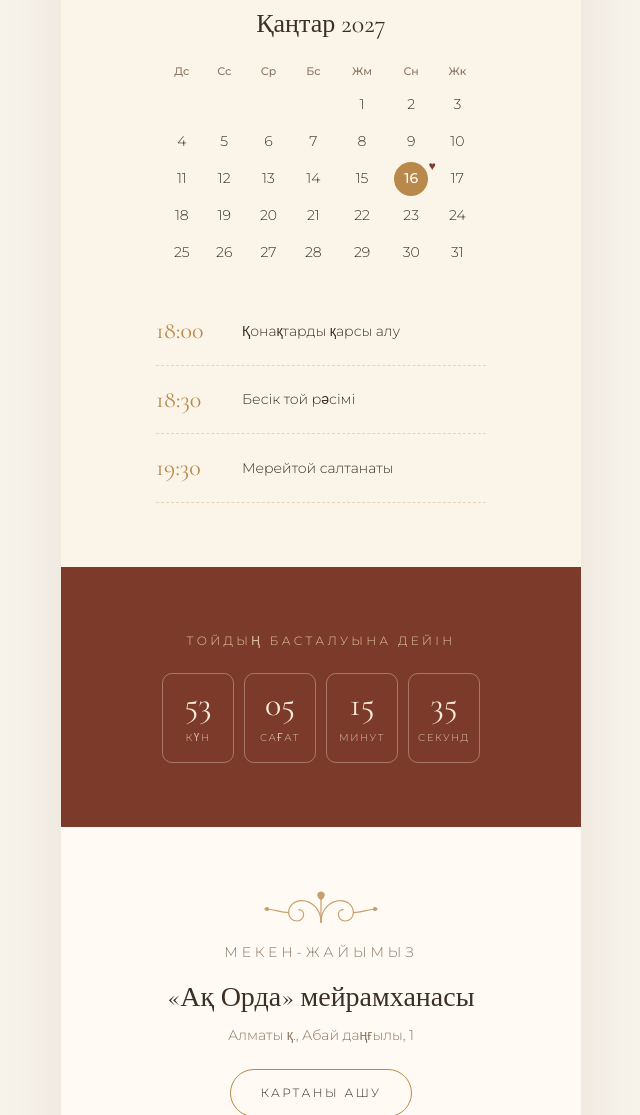
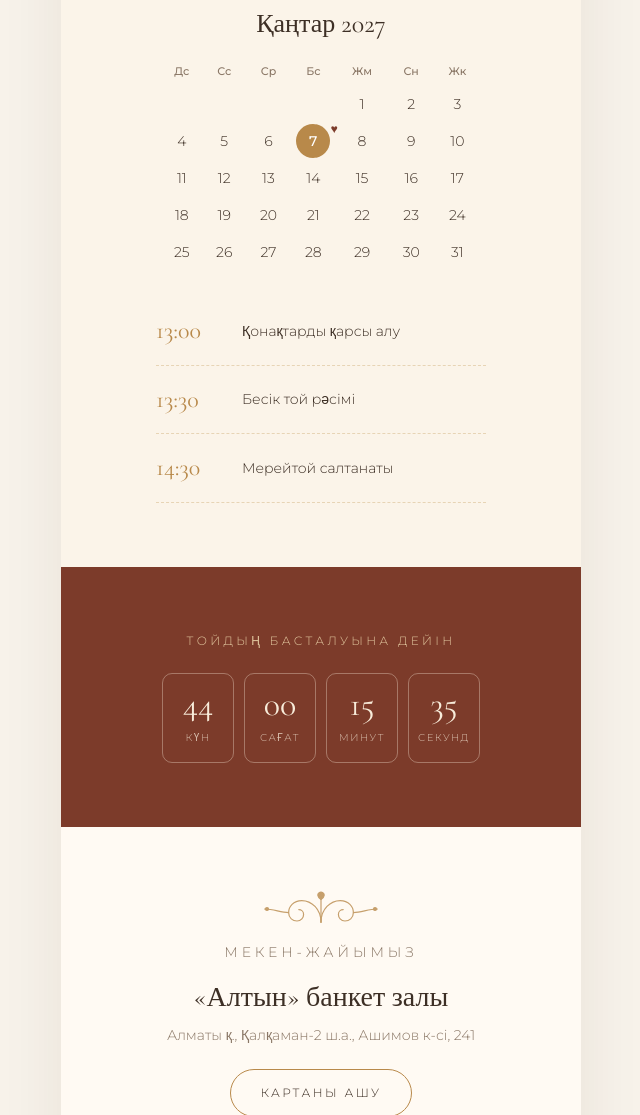
Before and after one commit to yessenbekov/besik-toi, a plain HTML site: page index.html in a window 1280 px wide. Shown: the part 1685-2800 px from the top of the page, without its empty margins (319-959 px from the left). Drawn offline with nearby package versions, Linux system fonts and the light colour scheme.

Commit message:
Күні, уақыты және мекен-жайы
Co-Authored-By: Claude Opus 5.5 <noreply@anthropic.com>

```diff
--- a/index.html
+++ b/index.html
@@ -242,17 +242,17 @@ const CONFIG = {
   fatherRelation: "отағасы",           // әкеміз / атамыз
   fatherAge: 63,
   jubileeTitle: "Мерейтой",
-  date: "2027-01-16T18:00:00+05:00",  // күні мен уақыты (Алматы)
+  date: "2027-01-07T13:00:00+05:00",  // күні мен уақыты (Алматы)
   program: [
-    ["18:00", "Қонақтарды қарсы алу"],
-    ["18:30", "Бесік той рәсімі"],
-    ["19:30", "Мерейтой салтанаты"],
+    ["13:00", "Қонақтарды қарсы алу"],
+    ["13:30", "Бесік той рәсімі"],
+    ["14:30", "Мерейтой салтанаты"],
   ],
-  venue: "«Ақ Орда» мейрамханасы",
-  address: "Алматы қ., Абай даңғылы, 1",
-  mapUrl: "https://2gis.kz/almaty",   // 2GIS немесе Google Maps сілтемесі
+  venue: "«Алтын» банкет залы",
+  address: "Алматы қ., Қалқаман-2 ш.а., Ашимов к-сі, 241",
+  mapUrl: "https://2gis.kz/almaty/firm/70000001027742021",   // 2GIS немесе Google Maps сілтемесі
   hosts: ["Сардарбек – Кыздыгой"],         // той иелері
-  rsvpUntil: "10 қаңтарға",
+  rsvpUntil: "3 қаңтарға",
   sheetUrl: "",                       // Google Apps Script веб-қосымшасының сілтемесі (жауаптар кестеге түседі)
   whatsapp: "",                       // қосымша: WhatsApp нөмірі, мысалы "77011234567"
   music: "",                          // мысалы "music.mp3" — файлды осы папкаға салыңыз
```
